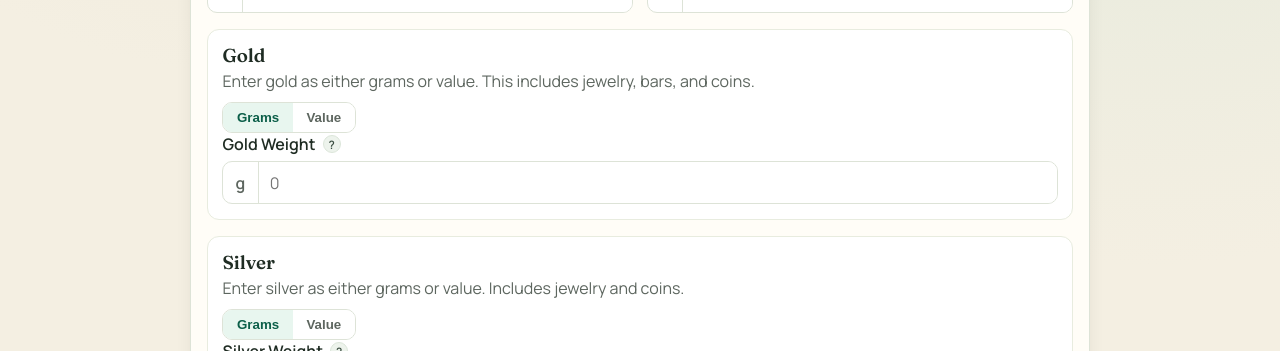
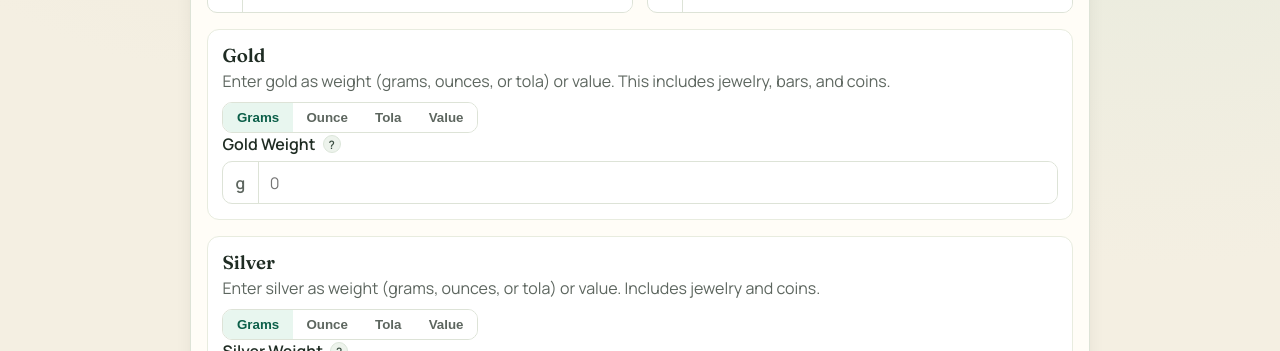
Before and after one commit to Burhan3737/Zakatify, a React (Vite) app: page / in a window 1280 px wide. Shown: the part 449-800 px from the top of the page. Built offline with nearby package versions, Linux system fonts and the light colour scheme; no server answers.

Commit message:
refactor: centralized conversion logic in the zakat view model

```diff
--- a/src/models/zakatModel.js
+++ b/src/models/zakatModel.js
@@ -5,9 +5,9 @@ export const NISAB_GRAMS = {
   silver: 595,
 };
 
-export const FALLBACK_METAL_PRICES_USD_PER_GRAM = {
-  gold: 75,
-  silver: 0.85,
+export const FALLBACK_METAL_PRICES_USD_PER_OUNCE = {
+  gold: 2332.76,
+  silver: 26.44,
 };
 
 export const DEFAULT_CURRENCY = "USD";
@@ -49,9 +49,13 @@ export const defaultFormData = {
     cashOnHand: "",
     goldMode: "grams",
     goldGrams: "",
+    goldOunce: "",
+    goldTola: "",
     goldValue: "",
     silverMode: "grams",
     silverGrams: "",
+    silverOunce: "",
+    silverTola: "",
     silverValue: "",
     investmentsCrypto: "",
     receivables: "",
@@ -72,9 +76,7 @@ function roundCurrency(value) {
   return Math.round(value * 100) / 100;
 }
 
-function computeMetalValue(mode, gramsInput, valueInput, pricePerGram) {
-  // User can provide metal wealth by grams or direct current market value.
-  if (mode === "value") return toAmount(valueInput);
+function computeMetalValue(gramsInput, pricePerGram) {
   return toAmount(gramsInput) * pricePerGram;
 }
 
@@ -84,16 +86,12 @@ export function calculateZakat(formData, prices) {
   const cashTotal = cashBank + cashOnHand;
 
   const goldTotal = computeMetalValue(
-    formData.assets.goldMode,
     formData.assets.goldGrams,
-    formData.assets.goldValue,
     prices.goldPerGram
   );
 
   const silverTotal = computeMetalValue(
-    formData.assets.silverMode,
     formData.assets.silverGrams,
-    formData.assets.silverValue,
     prices.silverPerGram
   );
 
--- a/src/services/metalPriceService.js
+++ b/src/services/metalPriceService.js
@@ -1,6 +1,4 @@
-import { FALLBACK_METAL_PRICES_USD_PER_GRAM } from "../models/zakatModel";
-
-const GRAMS_PER_TROY_OUNCE = 31.1034768;
+import { FALLBACK_METAL_PRICES_USD_PER_OUNCE } from "../models/zakatModel";
 
 function parseGoldApiResponse(payload) {
   if (!payload || typeof payload !== "object") return null;
@@ -34,16 +32,16 @@ export async function fetchMetalPrices() {
     }
 
     return {
-      goldPerGram: goldPerOunce / GRAMS_PER_TROY_OUNCE,
-      silverPerGram: silverPerOunce / GRAMS_PER_TROY_OUNCE,
+      goldPerOunce,
+      silverPerOunce,
       source: "gold-api.com",
       fallback: false,
       updatedAt: new Date().toISOString(),
     };
   } catch (_error) {
     return {
-      goldPerGram: FALLBACK_METAL_PRICES_USD_PER_GRAM.gold,
-      silverPerGram: FALLBACK_METAL_PRICES_USD_PER_GRAM.silver,
+      goldPerOunce: FALLBACK_METAL_PRICES_USD_PER_OUNCE.gold,
+      silverPerOunce: FALLBACK_METAL_PRICES_USD_PER_OUNCE.silver,
       source: "fallback-static",
       fallback: true,
       updatedAt: new Date().toISOString(),
--- a/src/viewmodels/useZakatCalculatorViewModel.js
+++ b/src/viewmodels/useZakatCalculatorViewModel.js
@@ -3,7 +3,7 @@ import {
   DEFAULT_CURRENCY,
   calculateZakat,
   defaultFormData,
-  FALLBACK_METAL_PRICES_USD_PER_GRAM,
+  FALLBACK_METAL_PRICES_USD_PER_OUNCE,
   STORAGE_KEY,
 } from "../models/zakatModel";
 import { fetchExchangeRatesFromUSD } from "../services/currencyRateService";
@@ -31,8 +31,8 @@ export function useZakatCalculatorViewModel() {
   const [step, setStep] = useState(1);
   const [isLoadingPrices, setIsLoadingPrices] = useState(true);
   const [metalPricesUsd, setMetalPricesUsd] = useState({
-    goldPerGram: FALLBACK_METAL_PRICES_USD_PER_GRAM.gold,
-    silverPerGram: FALLBACK_METAL_PRICES_USD_PER_GRAM.silver,
+    goldPerOunce: FALLBACK_METAL_PRICES_USD_PER_OUNCE.gold,
+    silverPerOunce: FALLBACK_METAL_PRICES_USD_PER_OUNCE.silver,
     source: "fallback-static",
     fallback: true,
     updatedAt: null,
@@ -81,25 +81,70 @@ export function useZakatCalculatorViewModel() {
   const conversionRate = getRateForCurrency(exchangeRates.rates, currency);
 
   const GRAMS_PER_TROY_OUNCE = 31.1034768;
-  const GRAMS_PER_TOLA = 11.6638;
+  const GRAMS_PER_TOLA = 11.66;
 
+  // Convert metal prices from per-ounce to per-gram
+  const pricesPerGram = useMemo(
+    () => ({
+      goldPerGram: (metalPricesUsd.goldPerOunce / GRAMS_PER_TROY_OUNCE) * conversionRate,
+      silverPerGram: (metalPricesUsd.silverPerOunce / GRAMS_PER_TROY_OUNCE) * conversionRate,
+    }),
+    [metalPricesUsd, conversionRate]
+  );
+
+  // Convert user inputs to grams (or keep as value for value mode)
+  function convertToGrams(mode, grams, ounce, tola, value, pricePerGram) {
+    if (mode === "value") return Number(value || 0) / pricePerGram;
+    if (mode === "ounce") return Number(ounce || 0) * GRAMS_PER_TROY_OUNCE;
+    if (mode === "tola") return Number(tola || 0) * GRAMS_PER_TOLA;
+    return Number(grams || 0);
+  }
+
+  // Prepare formData with converted gram values for calculation
+  const formDataWithGrams = useMemo(
+    () => ({
+      ...formData,
+      assets: {
+        ...formData.assets,
+        goldGrams: convertToGrams(
+          formData.assets.goldMode,
+          formData.assets.goldGrams,
+          formData.assets.goldOunce,
+          formData.assets.goldTola,
+          formData.assets.goldValue,
+          pricesPerGram.goldPerGram
+        ),
+        silverGrams: convertToGrams(
+          formData.assets.silverMode,
+          formData.assets.silverGrams,
+          formData.assets.silverOunce,
+          formData.assets.silverTola,
+          formData.assets.silverValue,
+          pricesPerGram.silverPerGram
+        ),
+      },
+    }),
+    [formData, pricesPerGram]
+  );
+
+  // Prices for display (includes per-ounce and per-tola)
   const prices = useMemo(
     () => ({
       ...metalPricesUsd,
-      goldPerGram: metalPricesUsd.goldPerGram * conversionRate,
-      silverPerGram: metalPricesUsd.silverPerGram * conversionRate,
-      goldPerOunce: metalPricesUsd.goldPerGram * GRAMS_PER_TROY_OUNCE * conversionRate,
-      silverPerOunce: metalPricesUsd.silverPerGram * GRAMS_PER_TROY_OUNCE * conversionRate,
-      goldPerTola: metalPricesUsd.goldPerGram * GRAMS_PER_TOLA * conversionRate,
-      silverPerTola: metalPricesUsd.silverPerGram * GRAMS_PER_TOLA * conversionRate,
+      goldPerGram: pricesPerGram.goldPerGram,
+      silverPerGram: pricesPerGram.silverPerGram,
+      goldPerOunce: metalPricesUsd.goldPerOunce * conversionRate,
+      silverPerOunce: metalPricesUsd.silverPerOunce * conversionRate,
+      goldPerTola: pricesPerGram.goldPerGram * GRAMS_PER_TOLA,
+      silverPerTola: pricesPerGram.silverPerGram * GRAMS_PER_TOLA,
       currency,
       conversionRateSource: exchangeRates.source,
       conversionRateFallback: exchangeRates.fallback,
     }),
-    [currency, conversionRate, exchangeRates.fallback, exchangeRates.source, metalPricesUsd]
+    [metalPricesUsd, pricesPerGram, conversionRate, currency, exchangeRates]
   );
 
-  const result = useMemo(() => calculateZakat(formData, prices), [formData, prices]);
+  const result = useMemo(() => calculateZakat(formDataWithGrams, pricesPerGram), [formDataWithGrams, pricesPerGram]);
 
   function updateAsset(field, value) {
     setFormData((current) => ({
--- a/src/views/steps/AssetsStepView.jsx
+++ b/src/views/steps/AssetsStepView.jsx
@@ -30,7 +30,7 @@ export function AssetsStepView({ assets, updateAsset, currencySymbol }) {
       <div className="sub-panel">
         <h3>Gold</h3>
         <p>
-          Enter gold as either grams or value. This includes jewelry, bars, and
+          Enter gold as weight (grams, ounces, or tola) or value. This includes jewelry, bars, and
           coins.
         </p>
         <div className="toggle-group">
@@ -40,6 +40,20 @@ export function AssetsStepView({ assets, updateAsset, currencySymbol }) {
             onClick={() => updateAsset("goldMode", "grams")}
           >
             Grams
+          </button>
+          <button
+            type="button"
+            className={assets.goldMode === "ounce" ? "toggle active" : "toggle"}
+            onClick={() => updateAsset("goldMode", "ounce")}
+          >
+            Ounce
+          </button>
+          <button
+            type="button"
+            className={assets.goldMode === "tola" ? "toggle active" : "toggle"}
+            onClick={() => updateAsset("goldMode", "tola")}
+          >
+            Tola
           </button>
           <button
             type="button"
@@ -59,6 +73,26 @@ export function AssetsStepView({ assets, updateAsset, currencySymbol }) {
             placeholder="0"
             prefix="g"
           />
+        ) : assets.goldMode === "ounce" ? (
+          <InputField
+            id="gold-ounce"
+            label="Gold Weight"
+            tooltip="Total pure gold weight in troy ounces."
+            value={assets.goldOunce}
+            onChange={(value) => updateAsset("goldOunce", value)}
+            placeholder="0"
+            prefix="oz"
+          />
+        ) : assets.goldMode === "tola" ? (
+          <InputField
+            id="gold-tola"
+            label="Gold Weight"
+            tooltip="Total pure gold weight in tola (1 tola ≈ 11.66 grams)."
+            value={assets.goldTola}
+            onChange={(value) => updateAsset("goldTola", value)}
+            placeholder="0"
+            prefix="tola"
+          />
         ) : (
           <InputField
             id="gold-value"
@@ -73,7 +107,7 @@ export function AssetsStepView({ assets, updateAsset, currencySymbol }) {
 
       <div className="sub-panel">
         <h3>Silver</h3>
-        <p>Enter silver as either grams or value. Includes jewelry and coins.</p>
+        <p>Enter silver as weight (grams, ounces, or tola) or value. Includes jewelry and coins.</p>
         <div className="toggle-group">
           <button
             type="button"
@@ -81,6 +115,20 @@ export function AssetsStepView({ assets, updateAsset, currencySymbol }) {
             onClick={() => updateAsset("silverMode", "grams")}
           >
             Grams
+          </button>
+          <button
+            type="button"
+            className={assets.silverMode === "ounce" ? "toggle active" : "toggle"}
+            onClick={() => updateAsset("silverMode", "ounce")}
+          >
+            Ounce
+          </button>
+          <button
+            type="button"
+            className={assets.silverMode === "tola" ? "toggle active" : "toggle"}
+            onClick={() => updateAsset("silverMode", "tola")}
+          >
+            Tola
           </button>
           <button
             type="button"
@@ -99,6 +147,26 @@ export function AssetsStepView({ assets, updateAsset, currencySymbol }) {
             onChange={(value) => updateAsset("silverGrams", value)}
             placeholder="0"
             prefix="g"
+          />
+        ) : assets.silverMode === "ounce" ? (
+          <InputField
+            id="silver-ounce"
+            label="Silver Weight"
+            tooltip="Total pure silver weight in troy ounces."
+            value={assets.silverOunce}
+            onChange={(value) => updateAsset("silverOunce", value)}
+            placeholder="0"
+            prefix="oz"
+          />
+        ) : assets.silverMode === "tola" ? (
+          <InputField
+            id="silver-tola"
+            label="Silver Weight"
+            tooltip="Total pure silver weight in tola (1 tola ≈ 11.66 grams)."
+            value={assets.silverTola}
+            onChange={(value) => updateAsset("silverTola", value)}
+            placeholder="0"
+            prefix="tola"
           />
         ) : (
           <InputField
```
